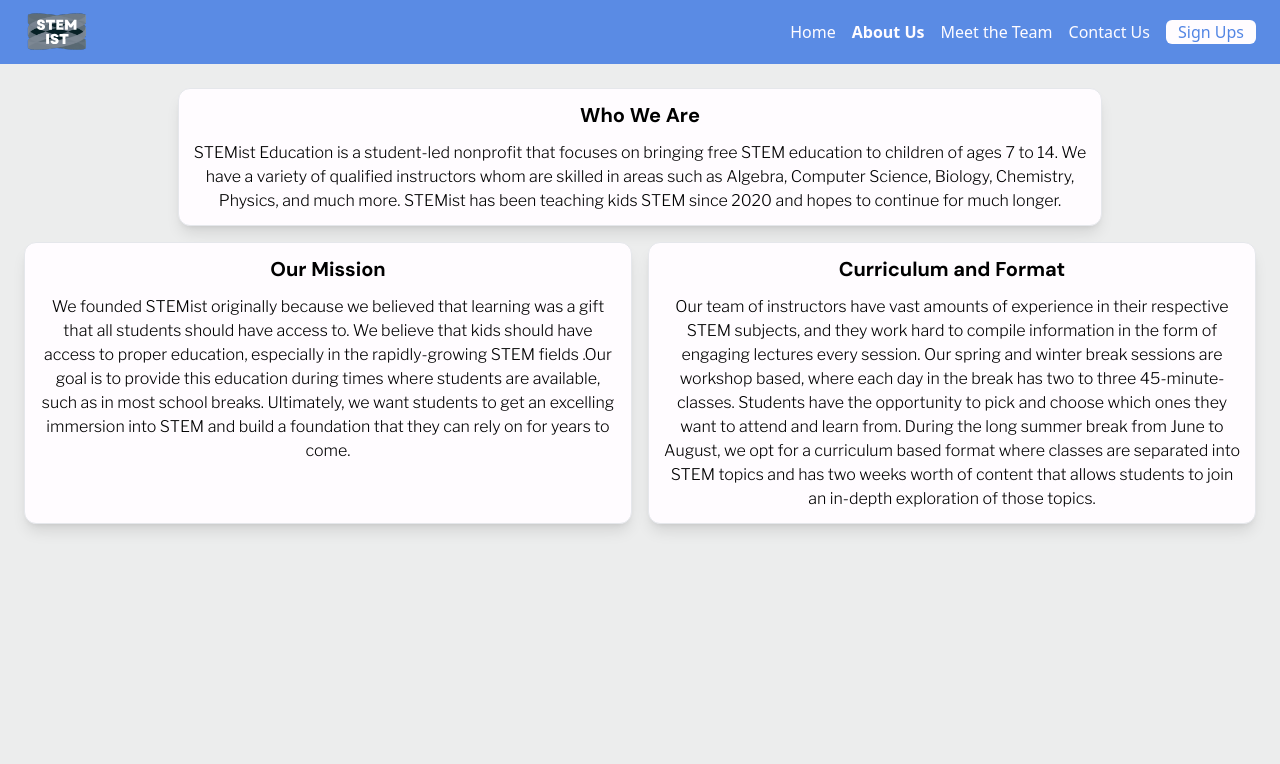
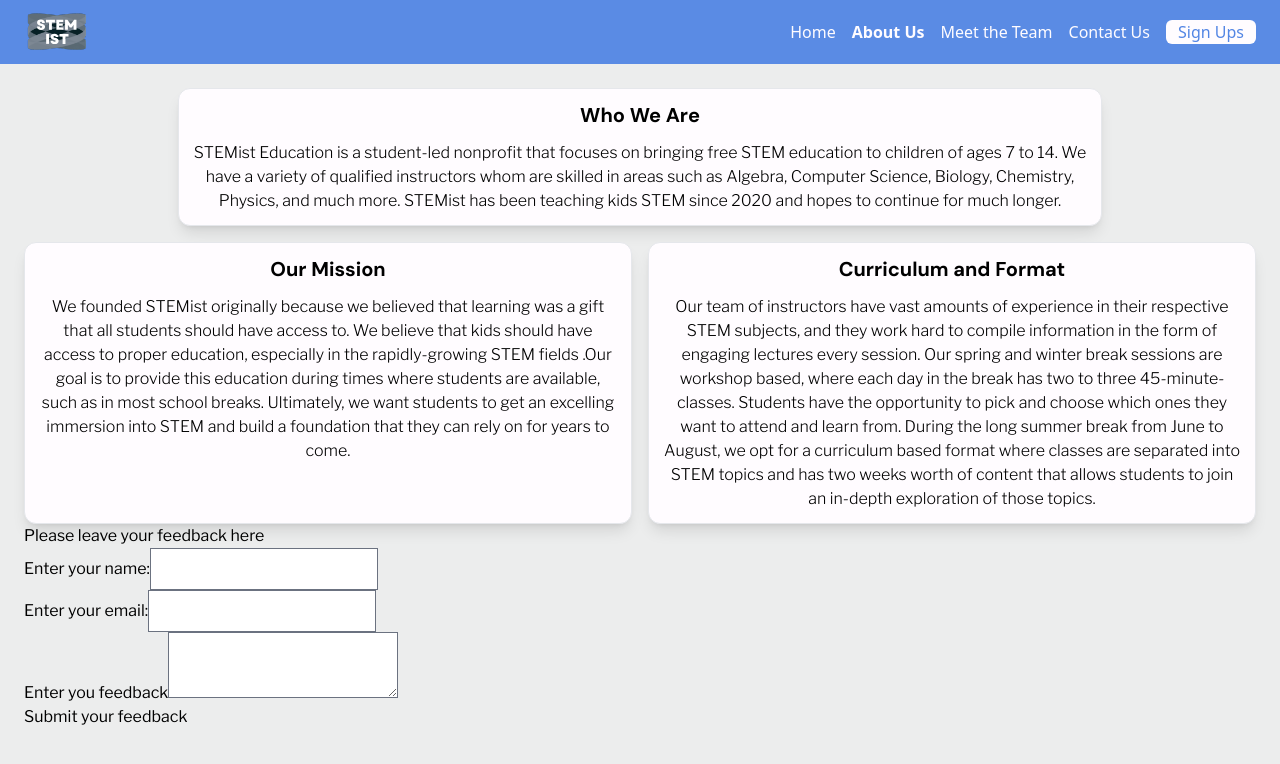
Before and after one commit to SneK152/stemist-website, a Next.js app: page /about in a window 1280 px wide. Shown: the top 764 px of the page. Built offline with nearby package versions, Linux system fonts and the light colour scheme; a web font is replaced by a local one.

Commit message:
Create Feed Back Form (without styling)

```diff
--- /dev/null
+++ b/components/FeedbackForm.tsx
@@ -0,0 +1,74 @@
+import {FormikHelpers, useFormik} from 'formik'
+import FeedbackValidator from '../lib/feedback.validator';
+
+interface InputField {
+    name: string;
+    email: string;
+    feedback: string;
+}
+
+export default function FeedBackForm() {
+
+    let {handleChange, handleSubmit, values, errors, isSubmitting} = useFormik({
+        initialValues: {
+            name: '',
+            email: '',
+            feedback: ''
+        },
+        onSubmit: ({name, email, feedback}: InputField, {resetForm, setErrors, setSubmitting}: FormikHelpers<InputField>) => {
+            setSubmitting(true)
+
+            let errors = FeedbackValidator(name, email, feedback)
+
+            if(Object.keys(errors).length != 0) {
+                console.log(name, email, feedback, errors)
+                setErrors(errors)
+            } else {
+                console.log(name, email, feedback, errors)
+                resetForm()
+            }
+
+            setSubmitting(false)
+        }
+    })
+
+    return (
+        <div>
+            <p>Please leave your feedback here</p>
+            <form onSubmit={handleSubmit}>
+                <div>
+                    <label htmlFor='name'>Enter your name:</label>
+                    <input
+                        name='name'
+                        type='text'
+                        onChange={handleChange}
+                        value={values.name}
+                    />
+                    <p>{errors.name}</p>
+                </div>
+                <div>
+                    <label htmlFor='email'>Enter your email:</label>
+                    <input
+                        name='email'
+                        type='email'
+                        onChange={handleChange}
+                        value={values.email}
+                    />
+                    <p>{errors.email}</p>
+                </div>
+                <div>
+                    <label htmlFor='feedback'>Enter you feedback</label>
+                    <textarea
+                        onChange={handleChange}
+                        value={values.feedback}
+                        name='feedback'
+                    />
+                    <p>{errors.feedback}</p>
+                </div>
+                <button type='submit'>
+                    {isSubmitting ? 'Submitting your feedback' : 'Submit your feedback'}
+                </button>
+            </form>
+        </div>
+    )
+}
--- /dev/null
+++ b/lib/feedback.validator.ts
@@ -0,0 +1,13 @@
+export default function FeedbackValidator<T>(name: string, email: string, feedback: string) {
+    const errors: T | any = {}
+
+    if(feedback.length === 0) {
+            errors.feedback = 'Invalid Feedback Length'
+    }
+
+    if(name.length === 0) {
+        errors.name = 'Invalid name length'
+    }
+
+    return errors
+}
--- a/pages/about.tsx
+++ b/pages/about.tsx
@@ -1,4 +1,5 @@
 import { ReactNode } from "react";
+import FeedBackForm from "../components/FeedbackForm";
 
 export default function About() {
   return (
@@ -35,6 +36,7 @@ export default function About() {
           those topics.
         </BodyCard>
       </div>
+      <FeedBackForm />
     </div>
   );
 }
```
